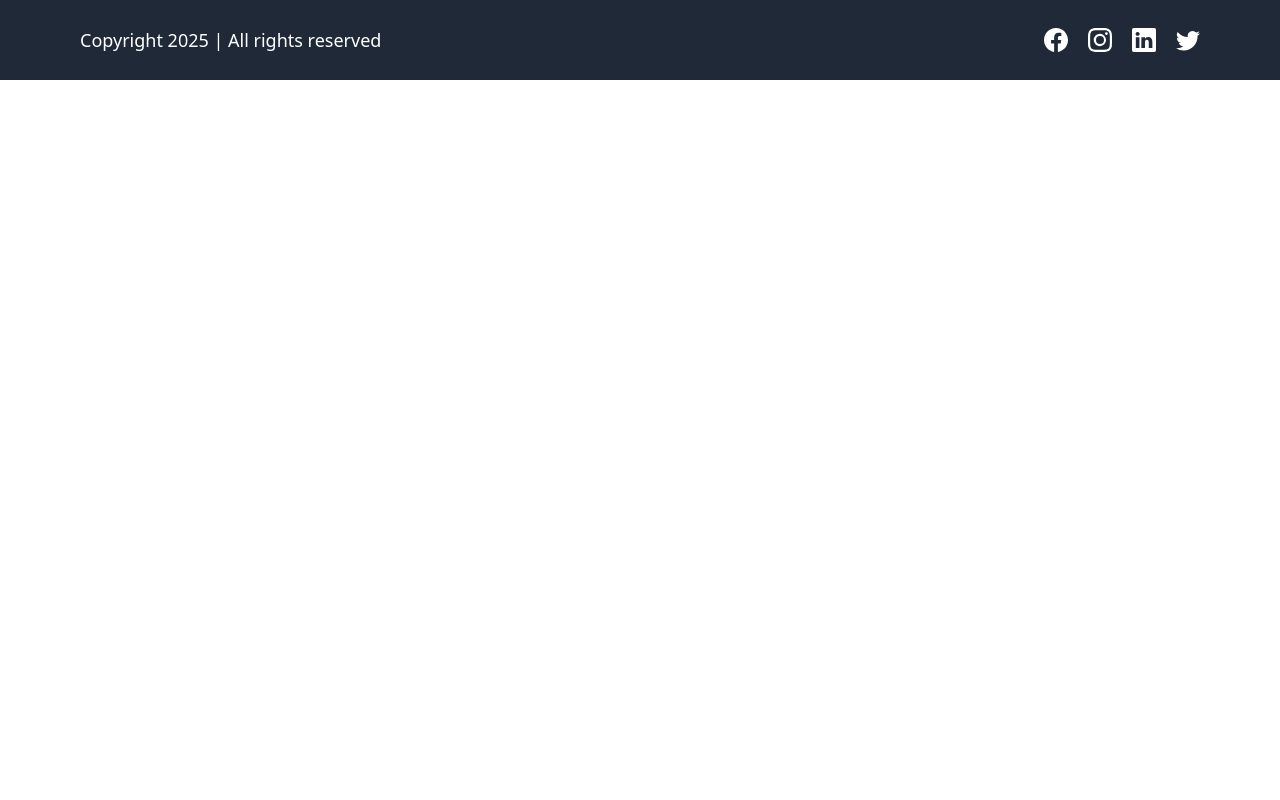
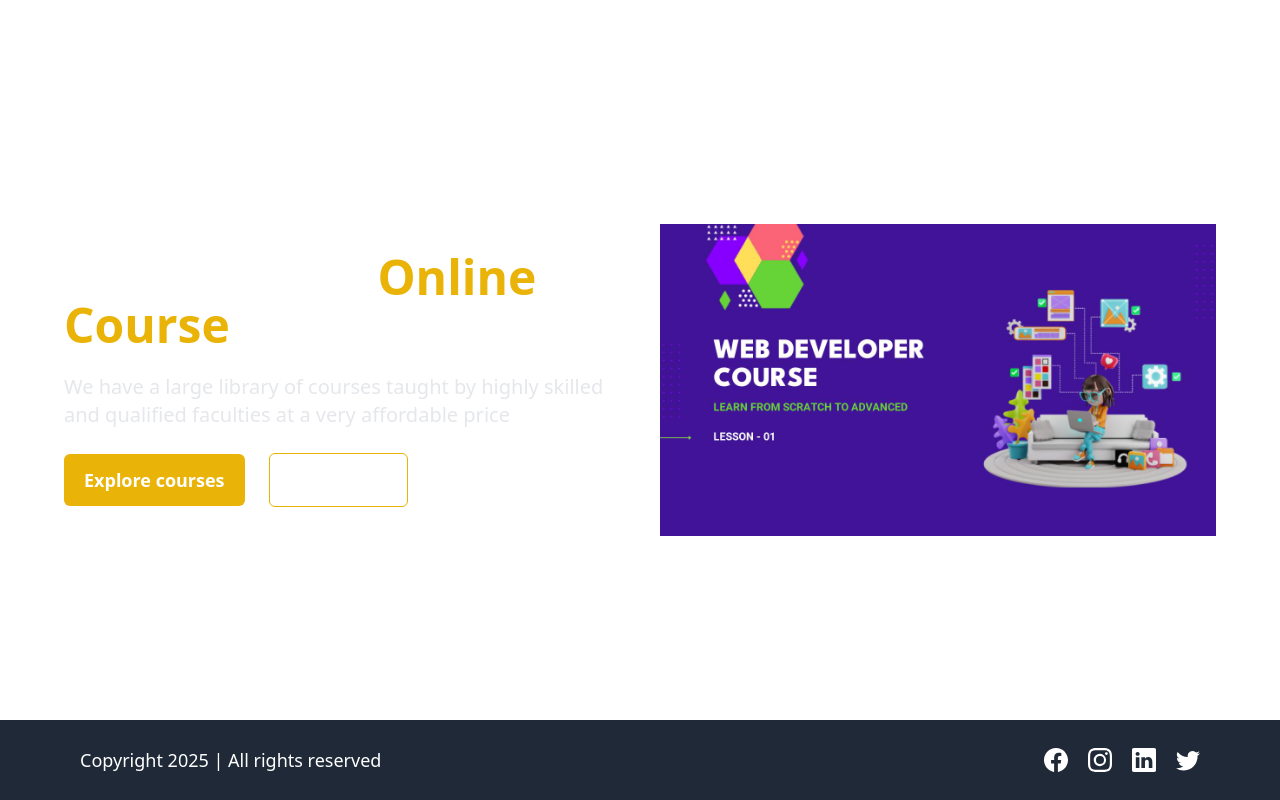
Before and after one commit to VikasSastiya/LearningManagementSystem-frontend, a React (Vite) app: page / in a window 1280 px wide. Built offline with nearby package versions, Linux system fonts and the light colour scheme.

Commit message:
Added basic layout and integrated to homepage

```diff
--- a/eslint.config.js
+++ b/eslint.config.js
@@ -26,6 +26,7 @@
     },
     rules: {
       "simple-import-sort/imports": "error",
+      "react/prop-types": "off",
       ...js.configs.recommended.rules,
       ...react.configs.recommended.rules,
       ...react.configs["jsx-runtime"].rules,
--- a/src/App.jsx
+++ b/src/App.jsx
@@ -1,12 +1,17 @@
-import { Routes } from "react-router-dom";
+import { Route, Routes } from "react-router-dom";
 import "./App.css";
 import Footer from "../src/Components/Footer";
+import HomeLayout from "../src/Layouts/HomeLayout";
+import HomePage from "./Pages/HomePage";
 
 function App() {
   return (
     <>
-      {/* <Routes><Route path="/" element={<Home/>}></Route></Routes> */}
-      <Footer />
+      <Routes>
+        <Route path="/" element={<HomePage />}></Route>
+      </Routes>
+      {/* <HomeLayout /> */}
+      {/* <Footer /> */}
     </>
   );
 }
--- /dev/null
+++ b/src/Layouts/HomeLayout.jsx
@@ -0,0 +1,62 @@
+import { FiMenu } from "react-icons/fi";
+import { AiFillCloseCircle } from "react-icons/ai";
+import { Link } from "react-router-dom";
+import Footer from "../Components/Footer";
+
+function HomeLayout({ children }) {
+  function changeWidth() {
+    const drawerSide = document.getElementsByClassName("drawer-side");
+    drawerSide[0].style.width = "auto";
+  }
+
+  function hideDrawer() {
+    const element = document.getElementsByClassName("drawer-toggle");
+    element[0].checked = false;
+
+    const drawerSide = document.getElementsByClassName("drawer-side");
+    drawerSide[0].style.width = "0";
+  }
+
+  return (
+    <div className="min-h-[90vh]">
+      <div className="drawer absolute left-0 z-50 w-fit">
+        <input className="drawer-toggle" id="my-drawer" type="checkbox" />
+        <div className="drawer-content">
+          <label htmlFor="my-drawer" className="cursor-pointer relative">
+            <FiMenu
+              size={"32px"}
+              onClick={changeWidth}
+              className="font-bold text-white m-4"
+            />
+          </label>
+        </div>
+        <div className="drawer-side w-0">
+          <label htmlFor="my-drawer"></label>
+          <ul className="menu p-4 w-48 sm:w-80 bg-base-2 00 text-base-content relative">
+            <li className="w-fit absolute right-2 z-50">
+              <button onClick={hideDrawer}>
+                <AiFillCloseCircle size={24} />
+              </button>
+            </li>
+            <li>
+              <Link to="/">Home</Link>
+            </li>
+            <li>
+              <Link to="/courses">All Courses</Link>
+            </li>
+            <li>
+              <Link to="/contect">Contect Us</Link>
+            </li>
+            <li>
+              <Link to="/about">About Us</Link>
+            </li>
+          </ul>
+        </div>
+      </div>
+      {children}
+      <Footer />
+    </div>
+  );
+}
+
+export default HomeLayout;
--- /dev/null
+++ b/src/Pages/HomePage.jsx
@@ -0,0 +1,41 @@
+import HomeLayout from "../Layouts/HomeLayout";
+import { Link } from "react-router-dom";
+import HomePageMainImage from "../Assets/Images/HomePageMainImage.jpg";
+
+function HomePage() {
+  return (
+    <HomeLayout>
+      <div className="pt-10 text-white flex items-center justify-center gap-10 mx-16 h-[90vh]">
+        <div className="w-1/2 space-y-6">
+          <h1 className="text-5xl font-semibold">
+            Find out best
+            <span className="text-yellow-500 font-bold">Online Course</span>
+          </h1>
+          <p className="text-xl text-gray-200">
+            We have a large library of courses taught by highly skilled and
+            qualified faculties at a very affordable price
+          </p>
+
+          <div className="space-x-6">
+            <Link to="/courses">
+              <button className="bg-yellow-500 px-5 py-3 rounded-md font-semibold text-lg cursor-pointer hover:bg-yellow-600 transition-all ease-in-out duration-300">
+                Explore courses
+              </button>
+            </Link>
+            <Link to="/contect">
+              <button className="border border-yellow-500 px-5 py-3 rounded-md font-semibold text-lg cursor-pointer hover:bg-yellow-600 transition-all ease-in-out ">
+                Contect Us
+              </button>
+            </Link>
+          </div>
+        </div>
+
+        <div className="w-1/2 flex items-center justify-center">
+          <img alt="homepage image" src={HomePageMainImage} />
+        </div>
+      </div>
+    </HomeLayout>
+  );
+}
+
+export default HomePage;
--- a/tailwind.config.js
+++ b/tailwind.config.js
@@ -4,5 +4,5 @@
   theme: {
     extend: {},
   },
-  plugins: [],
+  plugins: [require("daisyui"), require("@tailwindcss/line-clamp")],
 };
```
Also changed, not shown: src/Assets/Images/homePageMainImage.jpg (added), 1 other file (tests, documents, lock files or other folders).
